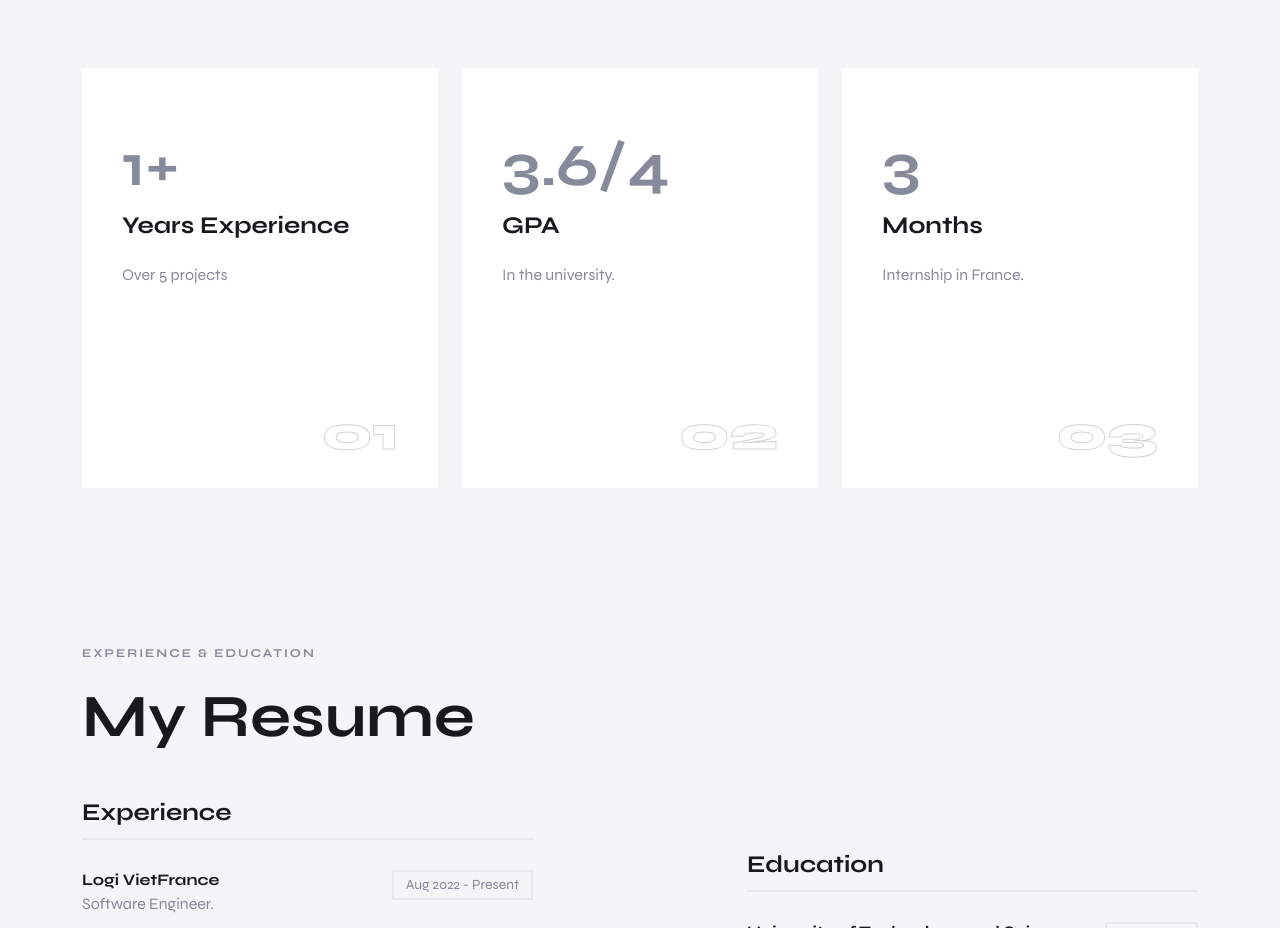
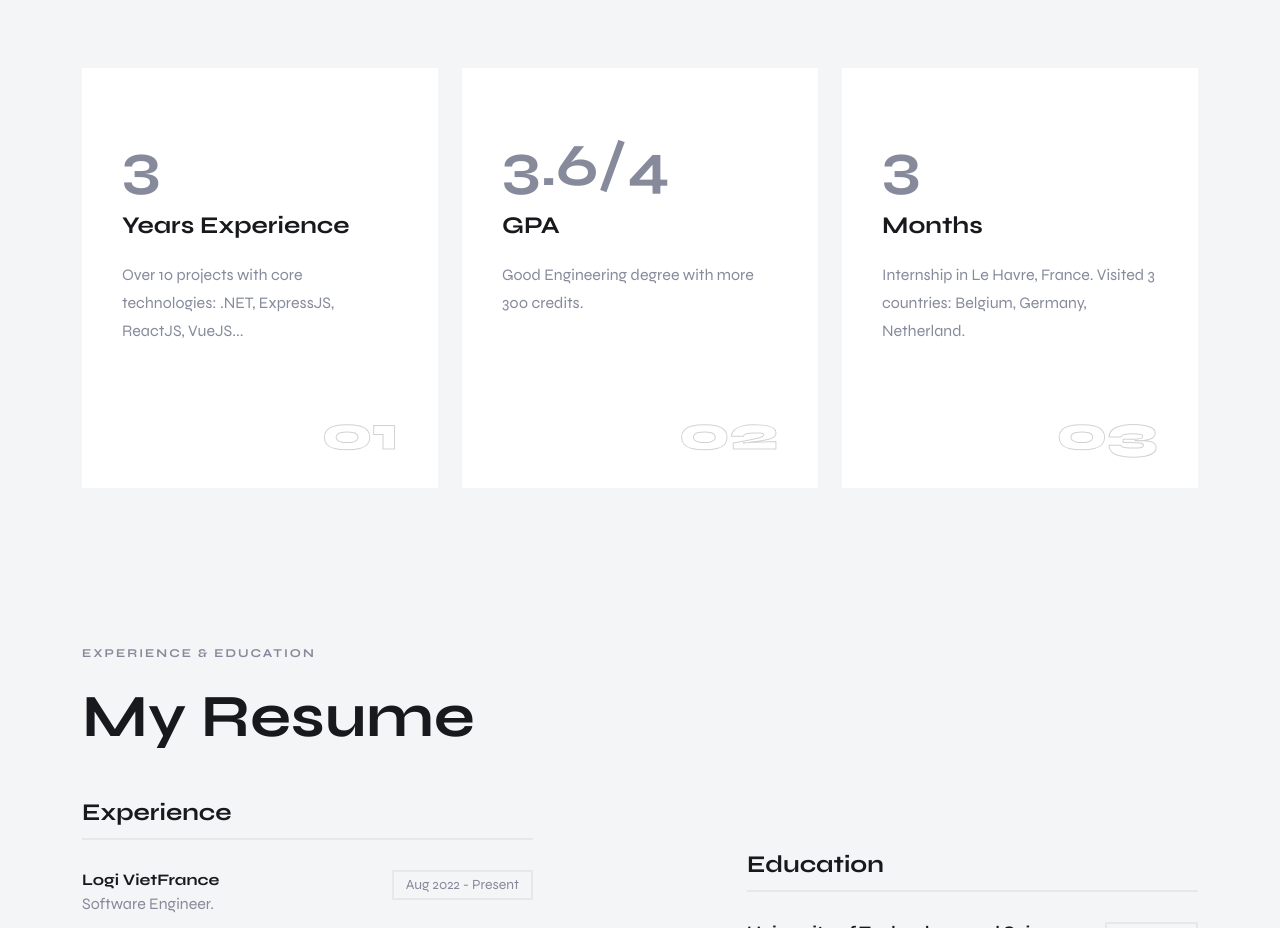
Before and after one commit to levanduc18/portfolio, a plain HTML site: page index.html in a window 1280 px wide. Shown: the part 1540-2468 px from the top of the page. Drawn offline with Linux system fonts and the light colour scheme.

Commit message:
Update years

```diff
--- a/index.html
+++ b/index.html
@@ -135,9 +135,12 @@
           <div class="col-md-4">
             <a href="services-page.html">
               <div class="item mb-30">
-                <h1>1+</h1>
+                <h1 class="year-number"></h1>
                 <h5>Years Experience</h5>
-                <p>Over 5 projects</p>
+                <p>
+                  Over 10 projects with core technologies: .NET, ExpressJS,
+                  ReactJS, VueJS...
+                </p>
                 <div class="numb">01</div>
               </div>
             </a>
@@ -147,7 +150,7 @@
               <div class="item mb-30">
                 <h1>3.6/4</h1>
                 <h5>GPA</h5>
-                <p>In the university.</p>
+                <p>Good Engineering degree with more 300 credits.</p>
                 <div class="numb">02</div>
               </div>
             </a>
@@ -157,7 +160,10 @@
               <div class="item mb-30">
                 <h1>3</h1>
                 <h5>Months</h5>
-                <p>Internship in France.</p>
+                <p>
+                  Internship in Le Havre, France. Visited 3 countries: Belgium,
+                  Germany, Netherland.
+                </p>
                 <div class="numb">03</div>
               </div>
             </a>
--- a/js/custom.js
+++ b/js/custom.js
@@ -27,6 +27,13 @@
 
 (function () {
   "use strict";
+
+  // Calculate the year difference from 2022 to the current year
+  var currentYear = new Date().getFullYear();
+  var yearDifference = currentYear - 2021;
+
+  // Set the calculated year difference in the element with class 'year-number'
+  $(".year-number").text(yearDifference);
 
   // Preloader
   $("#preloader").fadeOut(400);
```
